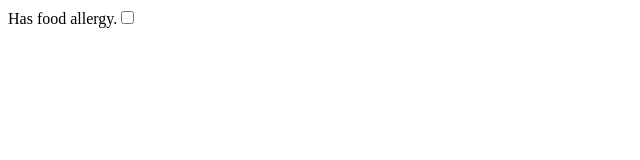
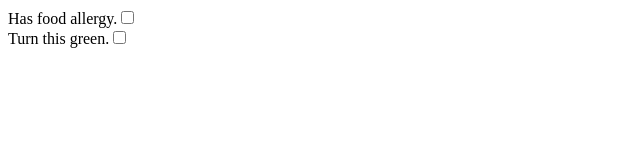
Before and after one commit to IceDragoon064/HW11_Angular_Styling, an Angular app in the folder myapp/: page / in a window 1280 px wide. Shown: the top 160 px of the page, without its empty margins (0-640 px from the left). Built offline with nearby package versions, Linux system fonts and the light colour scheme.

Commit message:
Exercise 1 with screenshot

```diff
--- a/myapp/src/app/app.component.ts
+++ b/myapp/src/app/app.component.ts
@@ -1,23 +1,35 @@
+import { getCurrencySymbol } from '@angular/common';
 import { Component } from '@angular/core';
 
 @Component({
   selector: 'app-root',
-  template: `<label [class.danger]="foodWarning">Has food allergy.</label>
+  template: `
+  <label [class.danger]="foodWarning">Has food allergy.</label>
   <input type="checkbox" [(ngModel)]="foodWarning" />
+  <br>
+  <label [class.greenDanger]="greenWarning">Turn this green.</label>
+  <input type="checkbox" [(ngModel)]="greenWarning"/>
   `,
 
   styles: [`
     .danger {
     color:orange;
     font-weight:bold;
+    }
+
+    .greenDanger{
+      color:green;
+      font-weight:bold;
     }`
   ]
 })
 
 export class AppComponent {
   foodWarning:Boolean
+  greenWarning:Boolean
   constructor() {
     // Set default value to false.
     this.foodWarning = false;
+    this.greenWarning = false;
   }
 }
```
Also changed, not shown: 1 other file (tests, documents, lock files or other folders).
